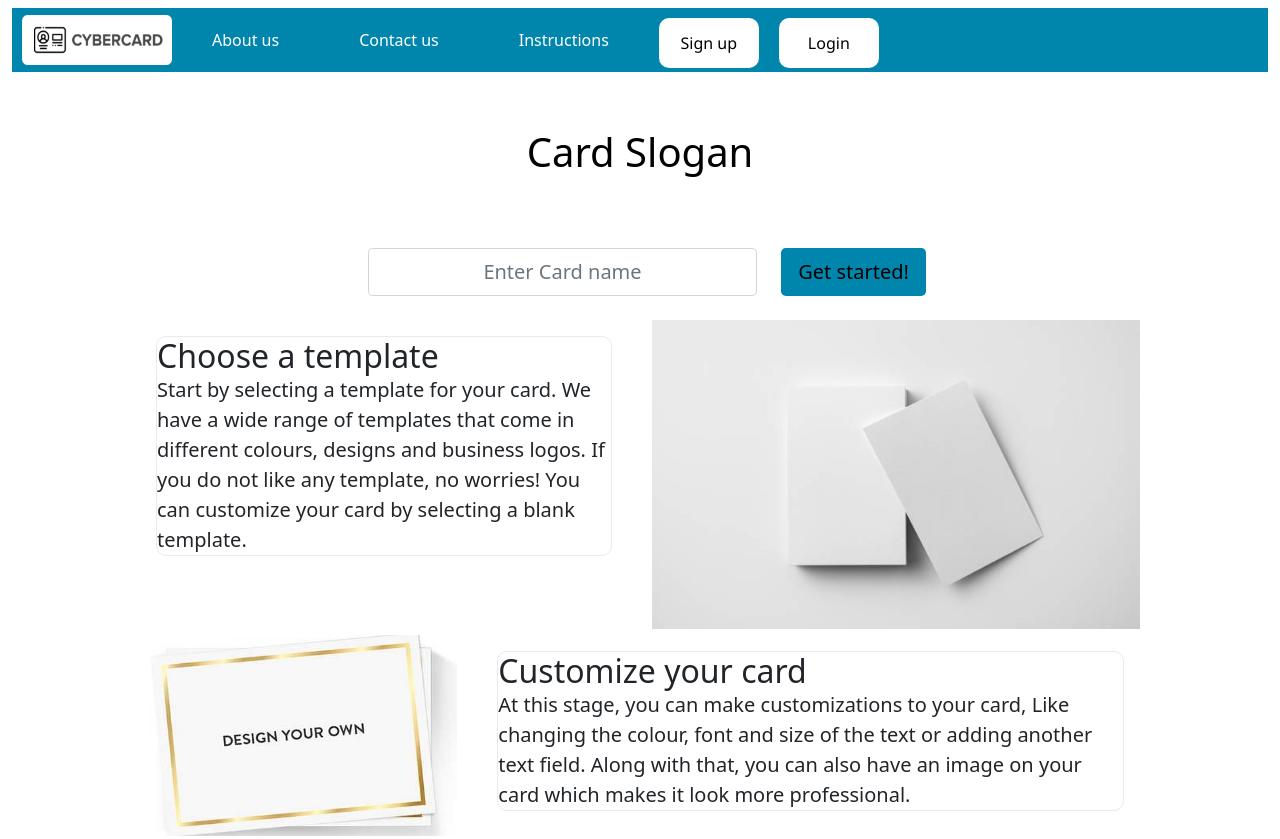
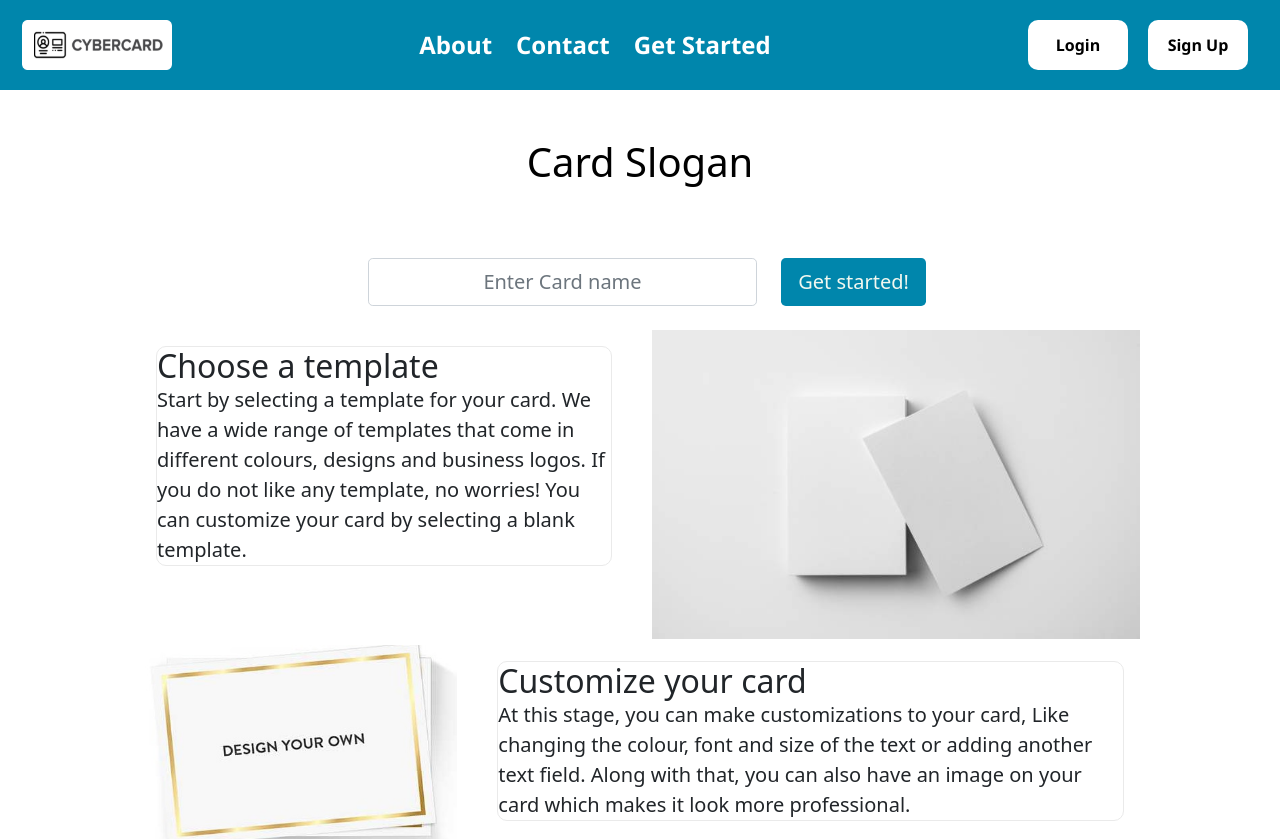
Before and after one commit to harleenjhamat/CSTP2107-BusinessCardApp, a Next.js app: page / in a window 1280 px wide. Shown: the top 839 px of the page. Built offline with nearby package versions, Linux system fonts and the light colour scheme.

Commit message:
Fix navbar mobile version & getStart font color

```diff
--- a/src/components/Navbar.jsx
+++ b/src/components/Navbar.jsx
@@ -1,4 +1,3 @@
-import Link from "next/link";
 import { Fragment } from "react";
 import Image from "next/image";
 import styles from "../styles/navbar.module.scss";
@@ -11,10 +10,9 @@ const Navbar = () => {
     <>
       <Fragment>
 
-          <nav className="navbar navbar-expand-lg navbar-light">
+          <nav className={`navbar navbar-expand-lg navbar-light ${styles.navbar}`}>
+              <div className="container-fluid">
 
-              <div className="container-fluid">
-              <div className={styles.navbar}>
                   <Image
                     className="navbar-brand"
                     src="/assets/logo2.png"
@@ -22,53 +20,48 @@ const Navbar = () => {
                     height={50}
                   />
 
-                <button className="navbar-toggler"
+                <button
+                  className="navbar-toggler"
                   type="button"
                   data-bs-toggle="collapse"
-                        data-bs-target="#navbarNavDropdown"
-                        aria-controls="navbarNavDropdown"
+                  data-bs-target="#navbarSupportedContent"
+                  aria-controls="navbarSupportedContent"
                   aria-expanded="false"
                   aria-label="Toggle navigation"
                 >
                   <span className="navbar-toggler-icon"></span>
                 </button>
 
-                <div className="collapse navbar-collapse" id="navbarNavDropdown">
-
-                  <ul className="navbar-nav">
+                <div className="collapse navbar-collapse" id="navbarSupportedContent">
+                  <div className="d-flex flex-grow-1">
+                    <ul className="navbar-nav mb-2 mb-lg-0 flex-grow-1 justify-content-center">
                       <li className="nav-item">
-                      <Link href="#aboutus">
-                        <a className={styles.navbarContact}>About us</a>
-                      </Link>
+                        <a className={` ${styles.navbarContact}`} href="#aboutus">
+                          About
+                        </a>
                       </li>
                       <li className="nav-item">
-                      <Link href="#contactus">
-                        <a className={styles.navbarContact}>Contact us</a>
-                      </Link>
+                        <a className={` ${styles.navbarContact}`} href="#contactus">
+                          Contact
+                        </a>
                       </li>
                       <li className="nav-item">
-                      <Link href="#instructions">
-                        <a className={styles.navbarContact}>Instructions</a>
-                      </Link>
-                    </li>
-                    <li className="nav-item">
-                      <button className={styles.button} href="/">
-                        Sign up
-                      </button>
-                    </li>
-                    <li className="nav-item">
-                      <button className={styles.button} href="/">
-                        Login
-                      </button>
+                        <a className={` ${styles.navbarContact} `} href="#instructions">
+                          Get Started
+                        </a>
                       </li>
                     </ul>
                   </div>
+
+                  <button className={` ${styles.button} `} type="submit">
+                    Login
+                  </button>
+                  <button className={` ${styles.button} `} type="submit">
+                    Sign Up
+                  </button>
                 </div>
               </div>
           </nav>
-
-
-
       </Fragment>
     </>
   );
--- a/src/styles/Card.module.scss
+++ b/src/styles/Card.module.scss
@@ -5,7 +5,7 @@
 }
 
 .getStartedBtn {
-    color: $text_color;
+    color: $ivory;
     background-color: $primary_color;
     white-space: nowrap;
 }
@@ -15,6 +15,12 @@
     color: $ivory;
 }
 
+.getStartedBtn:active {
+    color: #ffffff;
+    background-color: #1181C8;
+    transform: translateY(3px);
+}
+
 .cardSlogan {
     color: $text_color;
 }
--- a/src/styles/navbar.module.scss
+++ b/src/styles/navbar.module.scss
@@ -5,63 +5,40 @@
     background-color: $primary_color;
     display: flex;
     flex-direction: row;
-    justify-content: center;
+    justify-items: center;
     align-items: center;
     padding: 10px;
     margin: 0 auto;
     width: 100%;
-    height: 4rem;
 }
 
-@media (min-width: 600px) {
-    .c2, .c3, .c4, .c5 {
-      width: 50%;
-    }
-  }
-
-  @media (min-width: 800px) {
-    .c1 {
-      width: 60%;
-    }
-    .c2 {
-      width: 40%;
-    }
-    .c3, .c4 {
-      width: 33%;
-    }
-    .c5 {
-      width: 34%;
-    }
-  }
 
 
 .navbarContact {
-    display: flex;
-    padding: 30px;
-    margin: 10px;
-    color: rgb(255, 255, 255);
-    font-weight: 500;
-    text-decoration: none;
-    white-space: nowrap;
+  font-family: 'Segoe UI', Tahoma, Geneva, Verdana, sans-serif;
+  font-size: 24px;
+  padding: 12px;
+  display: flex;
+  color: #fff;
+  font-weight: 700;
+  text-decoration: none;
+  white-space: nowrap;
 }
-
-.navbarContact:hover {
-    color:$text_color;
+.navbarContact:hover{
+  color: #fff;
 }
-
-.navbarContact a {
-    font-style: inherit;
-    font-weight: 500;
-    text-decoration: none;
+.navbarContact:active {
+  color: #fff;
 }
 
 .button {
     font-family: 'Segoe UI', Tahoma, Geneva, Verdana, sans-serif;
-    font-weight: 500;
+    font-weight: 700;
     justify-items: center;
+    align-self: center;
     padding: 10px;
     margin: 10px;
-    margin-top: 30px;
+    margin-top: 10px;
     outline: none;
     color: rgb(0, 0, 0);
     background-color: #fff;
@@ -80,56 +57,5 @@
 .button:active {
     color: #ffffff;
     background-color: #1181C8;
-    transform: translateY(1px);
+    transform: translateY(3px);
 }
-
-.topnav {
-  overflow: hidden;
-  background-color: #333;
-}
-
-.topnav a {
-  float: left;
-  display: block;
-  color: #f2f2f2;
-  text-align: center;
-  padding: 14px 16px;
-  text-decoration: none;
-  font-size: 17px;
-}
-
-.topnav a:hover {
-  background-color: #ddd;
-  color: black;
-}
-
-.topnav a.active {
-  background-color: #04AA6D;
-  color: white;
-}
-
-.topnav .icon {
-  display: none;
-}
-
-@media screen and (max-width: 600px) {
-  .topnav a:not(:first-child) {display: none;}
-  .topnav a.icon {
-    float: right;
-    display: block;
-  }
-}
-
-@media screen and (max-width: 600px) {
-  .topnav.responsive {position: relative;}
-  .topnav.responsive .icon {
-    position: absolute;
-    right: 0;
-    top: 0;
-  }
-  .topnav.responsive a {
-    float: none;
-    display: block;
-    text-align: left;
-  }
-}
```
Lines whose indentation alone changed are shown as unchanged.
